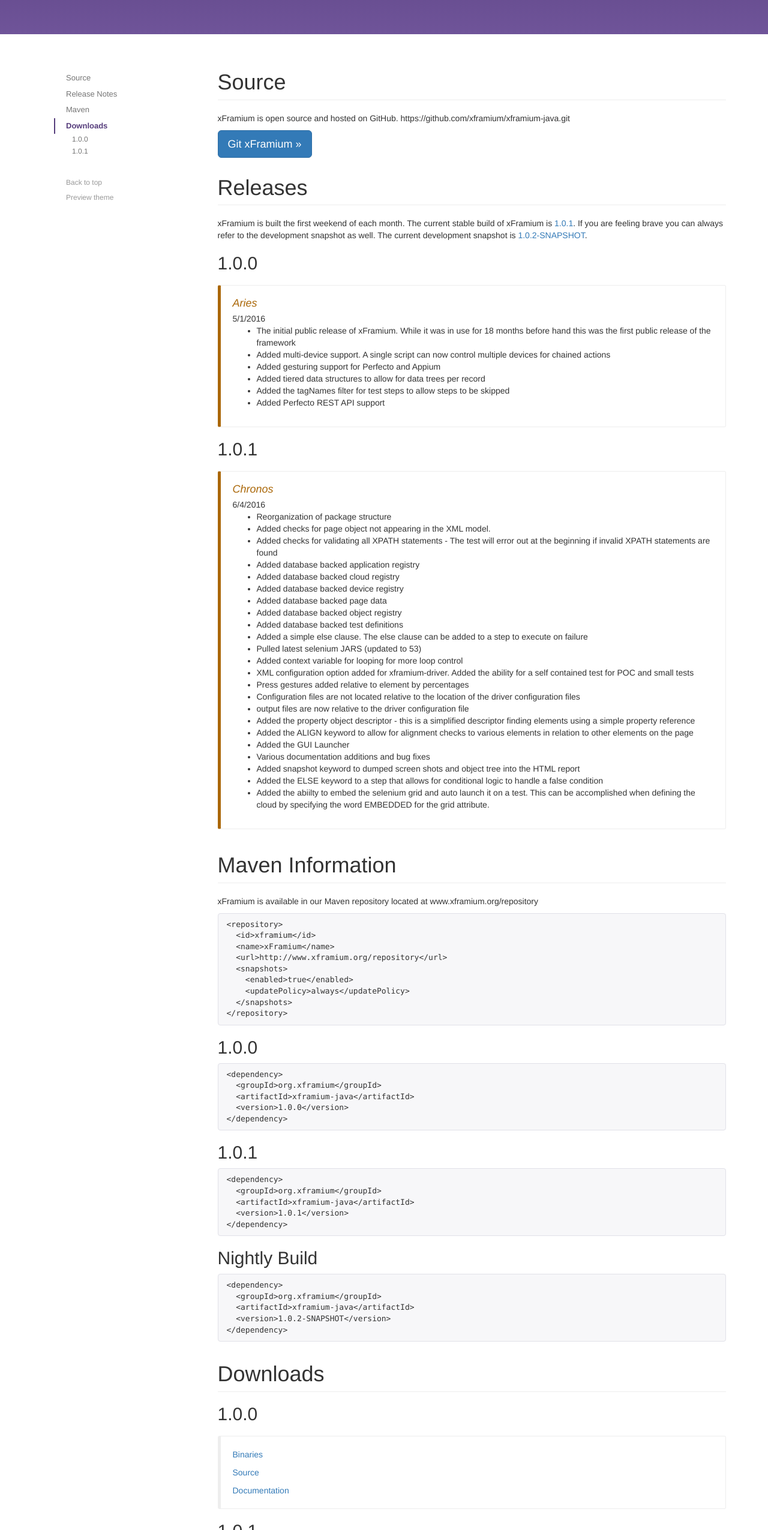
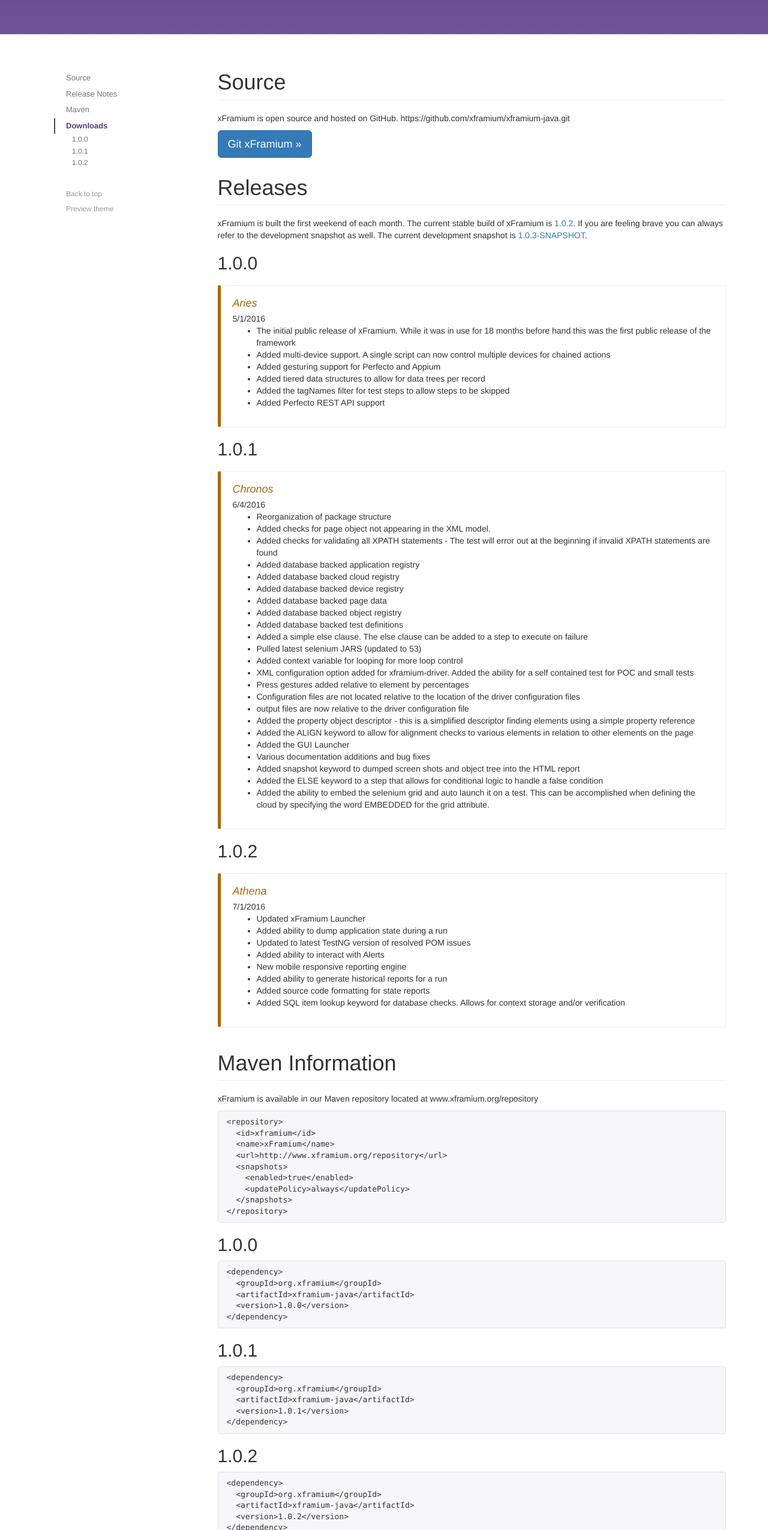
Before and after one commit to PavelKaternoza/TPA, a plain HTML site: page xFramium.org/www/download.html in a window 1280 px wide. Shown: the part 250-2800 px from the top of the page at 60% size. Drawn offline with nearby package versions, Linux system fonts and the light colour scheme.

Commit message:
Added 1.0.2 information

```diff
--- a/xFramium.org/www/download.html
+++ b/xFramium.org/www/download.html
@@ -74,17 +74,20 @@
                             <ul class=nav>
                                 <li><a href="#1.0.0">1.0.0</a>
                                 <li><a href="#1.0.1">1.0.1</a>
+                                <li><a href="#1.0.2">1.0.2</a>
                             </ul></li>
                         <li><a href=#maven>Maven</a>
                             <ul class=nav>
                                 <li><a href="#m1.0.0">1.0.0</a></li>
                                 <li><a href="#m1.0.1">1.0.1</a></li>
+                                <li><a href="#m1.0.2">1.0.2</a></li>
                                 <li><a href="#mdev">Nightly Build</a></li>
                             </ul></li>
                         <li><a href=#download>Downloads</a>
                             <ul class=nav>
                                 <li><a href="#dw1.0.0">1.0.0</a></li>
                                 <li><a href="#dw1.0.1">1.0.1</a></li>
+                                <li><a href="#dw1.0.2">1.0.2</a></li>
                             </ul></li>
                     </ul>
                     <a class=back-to-top href=#top> Back to top </a> <a href=# class=bs-docs-theme-toggle role=button> Preview theme </a>
@@ -99,8 +102,8 @@
                     </p>
                     <h1 id=rn class=page-header>Releases</h1>
                     <p>
-                        xFramium is built the first weekend of each month. The current stable build of xFramium is <a hRef="#1.0.1">1.0.1</a>. If you are feeling brave you can always refer to the development snapshot as well. The current development
-                        snapshot is <a href="#mdev">1.0.2-SNAPSHOT</a>.
+                        xFramium is built the first weekend of each month. The current stable build of xFramium is <a hRef="#1.0.2">1.0.2</a>. If you are feeling brave you can always refer to the development snapshot as well. The current development
+                        snapshot is <a href="#mdev">1.0.3-SNAPSHOT</a>.
                     </p>
                     <h2 id="#1.0.0">1.0.0</h2>
                     <div class="bs-callout bs-callout-warning" id=callout-modal-accessibility>
@@ -146,9 +149,28 @@
                             <li>Various documentation additions and bug fixes</li>
                             <li>Added snapshot keyword to dumped screen shots and object tree into the HTML report</li>
                             <li>Added the ELSE keyword to a step that allows for conditional logic to handle a false condition</li>
-                            <li>Added the abiilty to embed the selenium grid and auto launch it on a test.  This can be accomplished when defining the cloud by specifying the word EMBEDDED for the grid attribute.</li>
+                            <li>Added the ability to embed the selenium grid and auto launch it on a test.  This can be accomplished when defining the cloud by specifying the word EMBEDDED for the grid attribute.</li>
                         </ul>
                     </div>
+
+                    <h2 id="#1.0.2">1.0.2</h2>
+                    <div class="bs-callout bs-callout-warning" id=callout-modal-accessibility>
+                        <h4>
+                            <i>Athena</i>
+                        </h4>
+                        7/1/2016
+                        <ul>
+                            <li>Updated xFramium Launcher</li>
+                            <li>Added ability to dump application state during a run</li>
+                            <li>Updated to latest TestNG version of resolved POM issues</li>
+                            <li>Added ability to interact with Alerts</li>
+                            <li>New mobile responsive reporting engine</li>
+                            <li>Added ability to generate historical reports for a run</li>
+                            <li>Added source code formatting for state reports</li>
+                            <li>Added SQL item lookup keyword for database checks.  Allows for context storage and/or verification</li>
+                        </ul>
+                    </div>
+
                     <h1 id=maven class=page-header>Maven Information</h1>
                     <p>xFramium is available in our Maven repository located at www.xframium.org/repository</p>
                     <figure class=highlight>
@@ -184,13 +206,23 @@
 &lt;/dependency&gt;</code>
                         </pre>
                     </figure>
+                    <h2 id="#m1.0.2">1.0.2</h2>
+                    <figure class=highlight>
+                        <pre>
+                            <code class=language-xml data-lang=xml>&lt;dependency&gt;
+  &lt;groupId&gt;org.xframium&lt;/groupId&gt;
+  &lt;artifactId&gt;xframium-java&lt;/artifactId&gt;
+  &lt;version&gt;1.0.2&lt;/version&gt;
+&lt;/dependency&gt;</code>
+                        </pre>
+                    </figure>
                     <h2 id="#mdev">Nightly Build</h2>
                     <figure class=highlight>
                         <pre>
                             <code class=language-xml data-lang=xml>&lt;dependency&gt;
   &lt;groupId&gt;org.xframium&lt;/groupId&gt;
   &lt;artifactId&gt;xframium-java&lt;/artifactId&gt;
-  &lt;version&gt;1.0.2-SNAPSHOT&lt;/version&gt;
+  &lt;version&gt;1.0.3-SNAPSHOT&lt;/version&gt;
 &lt;/dependency&gt;</code>
                         </pre>
                     </figure>
@@ -208,6 +240,12 @@
                         <p><a hRef="http://www.xframium.org/repository/org/xframium/xframium-java/1.0.1/xframium-java-1.0.1.jar">Binaries</a></p>
                         <p><a hRef="http://www.xframium.org/repository/org/xframium/xframium-java/1.0.1/xframium-java-1.0.1-sources.jar">Source</a></p>
                         <p><a hRef="http://www.xframium.org/repository/org/xframium/xframium-java/1.0.1/xframium-java-1.0.1-javadoc.jar">Documentation</a></p>
+                    </div>
+                    <h2 id="#dw1.0.2">1.0.2</h2>
+                    <div class="bs-callout bs-callout" id=callout-modal-accessibility>
+                        <p><a hRef="http://www.xframium.org/repository/org/xframium/xframium-java/1.0.2/xframium-java-1.0.2.jar">Binaries</a></p>
+                        <p><a hRef="http://www.xframium.org/repository/org/xframium/xframium-java/1.0.2/xframium-java-1.0.2-sources.jar">Source</a></p>
+                        <p><a hRef="http://www.xframium.org/repository/org/xframium/xframium-java/1.0.2/xframium-java-1.0.2-javadoc.jar">Documentation</a></p>
                     </div>
                     <h2 id="#dwdev">Nightly</h2>
                     <div class="bs-callout bs-callout" id=callout-modal-accessibility>
@@ -228,6 +266,6 @@
     <!-- Placed at the end of the document so the pages load faster -->
     <script src="https://ajax.googleapis.com/ajax/libs/jquery/1.11.3/jquery.min.js"></script>
     <script src="./js/bootstrap.min.js"></script>
-    <script src=./js/docs.min.js></script>
+    <script src="./js/docs.min.js"></script>
 </body>
 </html>
```
